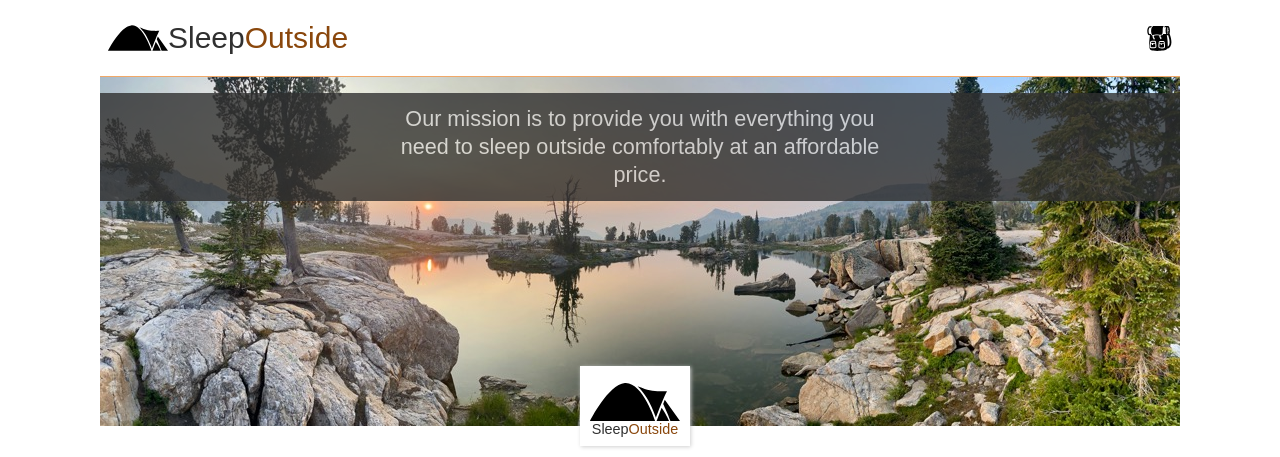
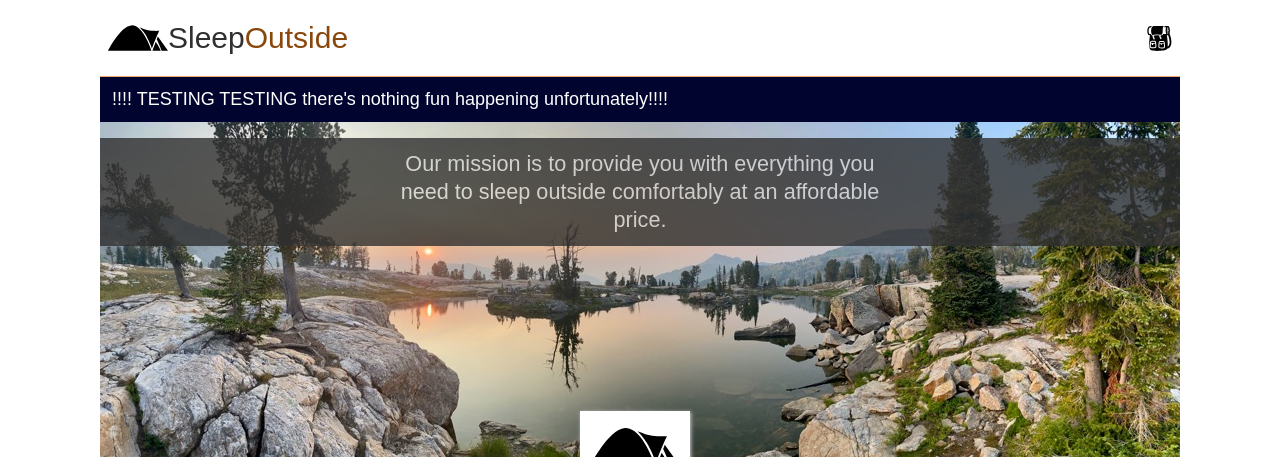
Before and after one commit to mwirjo/SleepOutside-Team14-WDD330, a website built with Vite: page src/index.html in a window 1280 px wide. Shown: the top 457 px of the page. Built offline with nearby package versions, Linux system fonts and the light colour scheme.

Commit message:
customisable alert things

```diff
--- a/src/index.html
+++ b/src/index.html
@@ -7,11 +7,13 @@
   <title>Sleep Outside | Home</title>
   <link rel="stylesheet" href="/css/style.css" />
   <script src="js/main.js" type="module"></script>
+  <script src="js/Alert.js" type="module"></script>
 </head>
 
 <body>
   <header class="divider" id="main-header"></header>
   <main class="divider">
+    <div id="test"></div>
     <div class="hero">
       <img src="/images/banner-sm.jpg" srcset="images/banner-sm.jpg 500w, images/banner.jpg"
         alt="image of a high mountain lake" />
--- /dev/null
+++ b/src/js/Alert.js
@@ -0,0 +1,34 @@
+export default class Alert {
+    // dude i'm gonna be honest i'm just ASGRBDGFSFBSKing it
+    async getAlertData() {
+        const url = "/json/alerts.json";
+        const response = await fetch(url);
+
+        if (response.ok) {
+            const result = await response.json();
+            console.log(result);
+            this.renderAlert(result);
+        }
+
+    }
+    // tthhbhbtthtb sure
+    renderAlert(result) {
+        const main = document.querySelector("main");
+        const section = document.createElement("section");
+        section.classList.add("alert-list");
+
+        result.forEach(object => {
+            section.style.background = `${object.background}`;
+            const p = document.createElement("p");
+            p.textContent = `${object.message}`
+            p.style.color = `${object.color}`;
+
+            section.appendChild(p);
+        });
+
+        main.prepend(section);
+    }
+}
+
+const alert = new Alert();
+alert.getAlertData();
--- /dev/null
+++ b/src/public/json/alerts.json
@@ -0,0 +1,7 @@
+[
+    {
+        "message": "!!!! TESTING TESTING there's nothing fun happening unfortunately!!!!",
+        "background": "#00042e",
+        "color": "white"
+    }
+]
```
